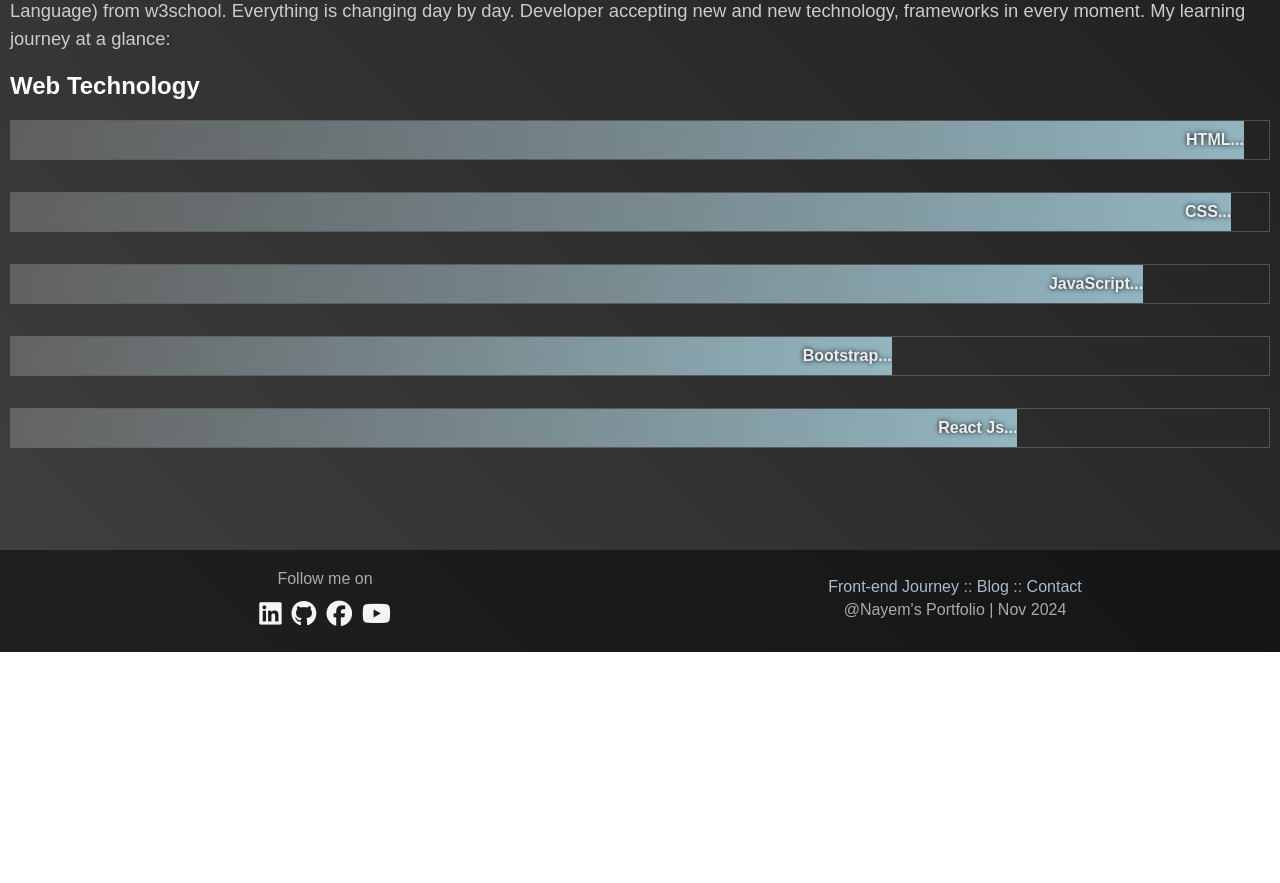
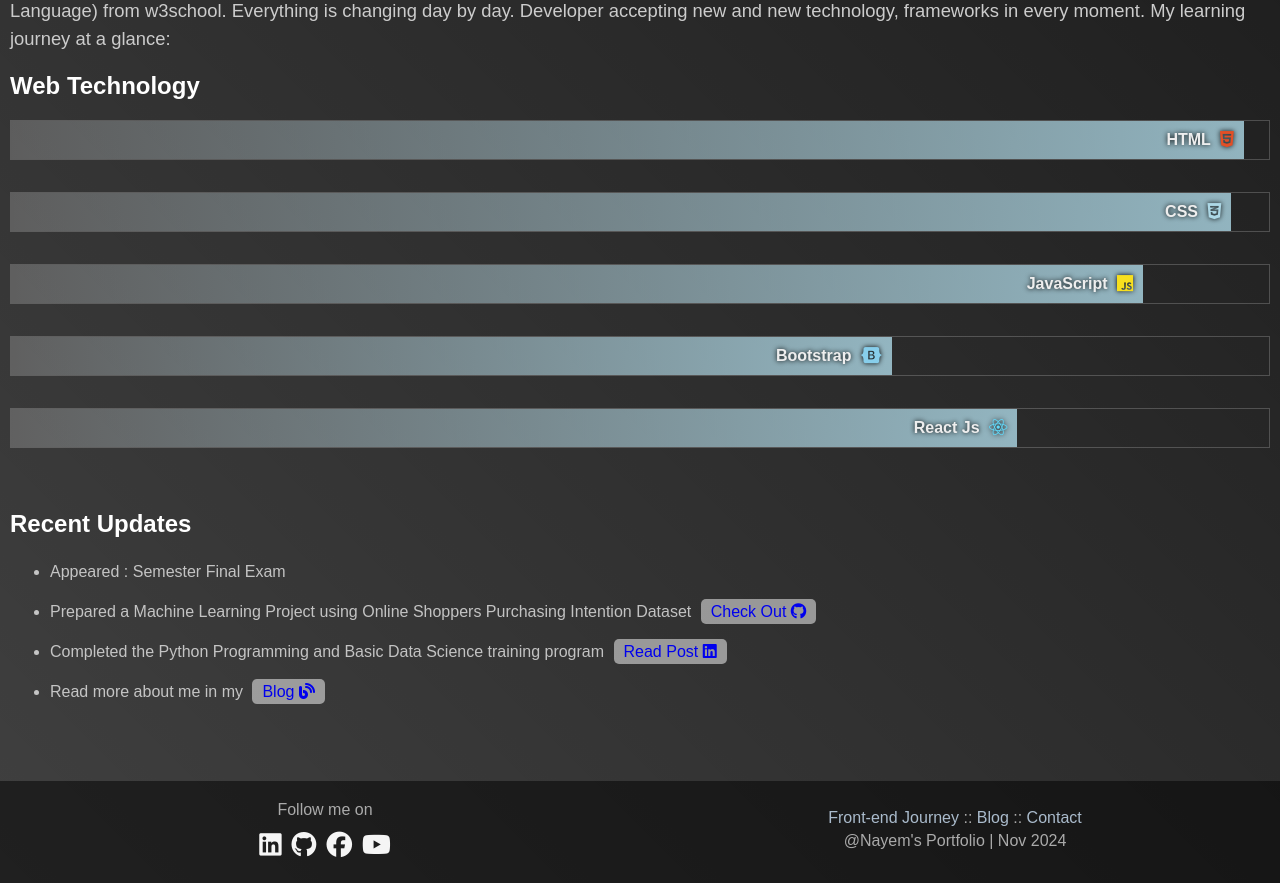
Before and after one commit to nayem-ahmedz/nayem-ahmed, a React (Create React App) app: page / in a window 1280 px wide. Shown: the part 1220-2103 px from the top of the page. Before the commit the page ends 1872 px from the top, so only its background shows below. Built offline with nearby package versions, Linux system fonts and the light colour scheme.

Commit message:
Added Recent Updates section in Homepage and, icons in skill bar

```diff
--- a/src/App.css
+++ b/src/App.css
@@ -152,6 +152,23 @@
     opacity: 1;
 }
 
+/* Recent Updates */
+.recent-updates{
+    color: white;
+}
+.recent-ul{
+    color: rgba(255,255,255,0.7);
+}
+.recent-ul li{
+    margin-bottom: 0.8rem; line-height: 1.7;
+}
+.recent-ul li a{
+    background-color: rgba(255,255,255, 0.5); padding: 4px 10px; text-decoration: none; margin-left: 5px; border-radius: 5px;
+}
+.recent-ul li a:hover{
+    background-color: white;
+}
+
 
 /* footer */
 footer{
--- a/src/assets/skills.css
+++ b/src/assets/skills.css
@@ -13,3 +13,6 @@
 .box-inner{
     width: 1%; height: 100%; background-image: linear-gradient(to right, rgba(255,255,255,0.2), rgba(173, 216, 230, 0.8)); line-height: 2.4; color: #eee; text-shadow: 0 0 5px black; overflow: hidden; transition: width 2s ease-in; text-align: right; font-weight: 600;
 }
+.box-inner > i{
+    margin-right: 10px; margin-left: 5px; font-size: 1.15rem; vertical-align: text-bottom;
+}
--- a/src/comps/Home.js
+++ b/src/comps/Home.js
@@ -4,7 +4,7 @@
 import profileImg from '../assets/nayem-ahmed.webp';
 import Services from './Services';
 import Skills from './Skills';
-//import RecentUpdates from './RecentUpdates';
+import RecentUpdates from './RecentUpdates';
 
 function Home(){
     useEffect(() => {document.title = 'Nayem Ahmed | Front-end Web Developer'}, []);
@@ -26,7 +26,7 @@
             </section>
             <Services />
             <Skills />
-            {/* <RecentUpdates /> */}
+            <RecentUpdates />
         </>
     );
 }
--- a/src/comps/RecentUpdates.js
+++ b/src/comps/RecentUpdates.js
@@ -1,15 +1,22 @@
 import React from 'react';
+import { Link } from 'react-router-dom';
 
 function RecentUpdates(){
     return(
-        <article className='wrapper'>
+        <article className='wrapper recent-updates'>
             <h1>Recent Updates</h1>
-            <ul>
+            <ul className='recent-ul'>
                 <li>
-                    Preapred a Machine Learning Project using Online Shoppers Purchasing Intention Dataset
+                    Appeared : Semester Final Exam
                 </li>
                 <li>
-                    Appeared in Semester Final Exam
+                    Prepared a Machine Learning Project using Online Shoppers Purchasing Intention Dataset <a href='https://github.com/nayem-ahmedz/ml-final-project' target='_blank' rel='noopener noreferrer'>Check Out <i className="fa-brands fa-github"></i> </a>
+                </li>
+                <li>
+                    Completed the Python Programming and Basic Data Science training program <a href='https://www.linkedin.com/posts/nayem-ahmedz_pds-python-datascience-activity-7270836319881203714-3UBM?utm_source=share&utm_medium=member_desktop' target='_blank' rel='noopener noreferrer'>Read Post <i className="fa-brands fa-linkedin"></i> </a>
+                </li>
+                <li>
+                    Read more about me in my <Link to='/pages/blog'>Blog <i className='fa-solid fa-blog'></i> </Link>
                 </li>
             </ul>
         </article>
--- a/src/comps/Skills.js
+++ b/src/comps/Skills.js
@@ -8,17 +8,17 @@
         triggerOnce: true, // Only trigger once
     });
     const techName = [
-        {id: 1, name: 'HTML', score: '98%'},
-        {id: 2, name: 'CSS', score: '97%'},
-        {id: 3, name: 'JavaScript', score: '90%'},
-        {id: 4, name: 'Bootstrap', score: '70%'},
-        {id: 5, name: 'React Js', score: '80%'}
+        {id: 1, name: 'HTML', score: '98%', icon: 'fa-brands fa-html5', color: '#E34F26'},
+        {id: 2, name: 'CSS', score: '97%', icon: 'fa-brands fa-css3-alt', color: 'lightblue'},
+        {id: 3, name: 'JavaScript', score: '90%', icon: 'fa-brands fa-js', color: '#F7DF1E'},
+        {id: 4, name: 'Bootstrap', score: '70%', icon: 'fa-brands fa-bootstrap', color: 'skyblue'},
+        {id: 5, name: 'React Js', score: '80%', icon: 'fa-brands fa-react', color: '#61DAFB'}
     ];
     return(
         <section ref={ref} className='skills-section wrapper'>
             <h2 className='fs-h2 text-center'>My Skills</h2>
             <p className='text-readable skill-texts'>
-                I started learning web dev since July 2023. Since than I have explored various web technology. I started my journy, learning HTML (Hyper Text Markup Language) from w3school. Everything is changing day by day. Developer accepting new and new technology, frameworks in every moment. My learning journey at a glance:
+                I started learning web dev since July 2023. Since then I have explored various web technology. I started my journy, learning HTML (Hyper Text Markup Language) from w3school. Everything is changing day by day. Developer accepting new and new technology, frameworks in every moment. My learning journey at a glance:
             </p>
             <article>
                 <h2>Web Technology</h2>
@@ -27,7 +27,16 @@
                         return(
                             <div className='tech-boxs' key={tech.id}>
                                 <div className='box-outer'>
-                                    <div className='box-inner' style={{ width: inView ? tech.score : '0%' }}> { inView && `${tech.name}...` } </div>
+                                    <div className='box-inner' style={{ width: inView ? tech.score : '0%' }}>
+                                        {
+                                            inView && (
+                                                <>
+                                                    <span> {tech.name} </span>
+                                                    <i className={tech.icon} style={{color: tech.color}}></i>
+                                                </>
+                                            )
+                                        }
+                                    </div>
                                 </div>
                             </div>
                         );
```
